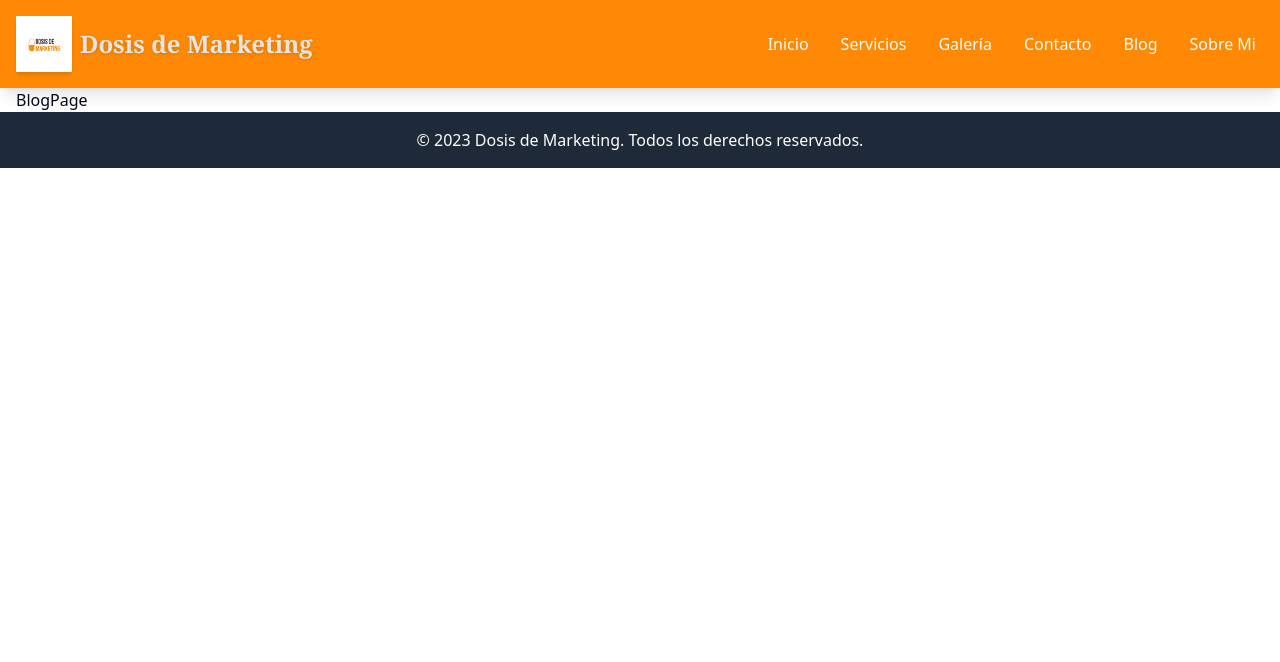
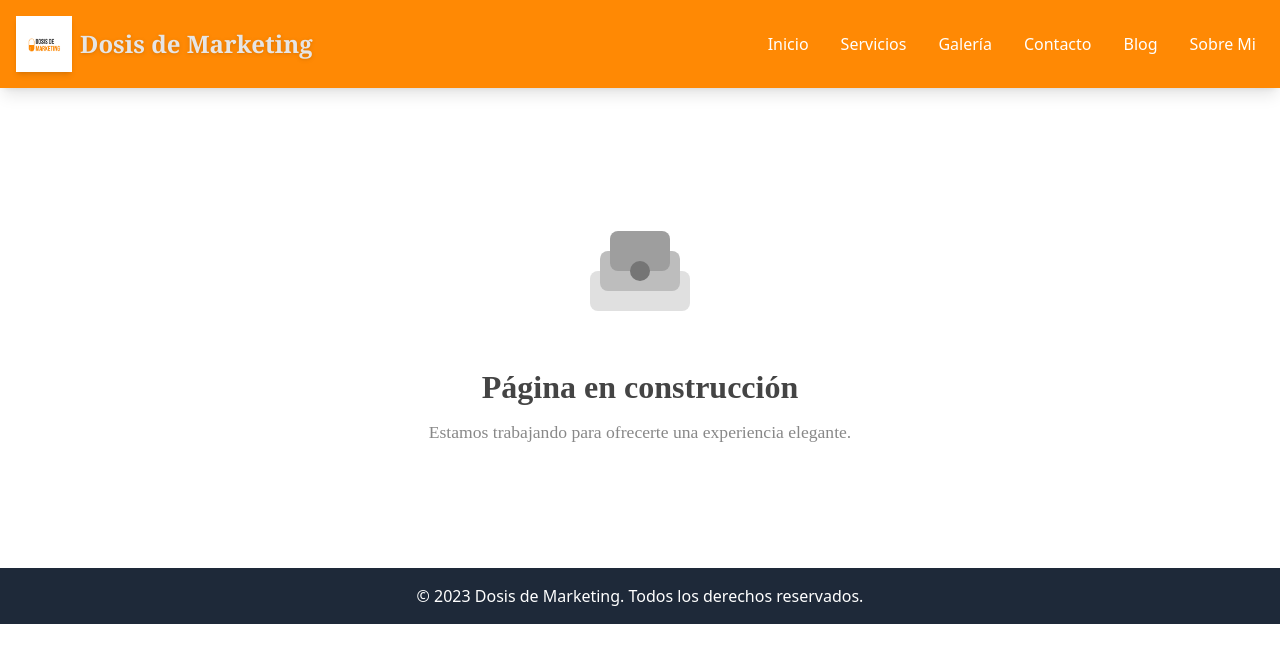
Before and after one commit to wgfs40/customer_contact, a Next.js app: page /blog in a window 1280 px wide. Shown: the top 662 px of the page. Built offline with nearby package versions, Linux system fonts and the light colour scheme.

Commit message:
Add ConstructionPage component and update About, Blog, Gallery, and Service pages to use it

```diff
--- /dev/null
+++ b/Components/customs/ConstructionPage.tsx
@@ -0,0 +1,43 @@
+const ConstructionPage = () => {
+  return (
+    <div
+      style={{
+        display: "flex",
+        flexDirection: "column",
+        alignItems: "center",
+        justifyContent: "center",
+        minHeight: "60vh",
+      }}
+    >
+      <svg width="120" height="120" viewBox="0 0 120 120" fill="none">
+        <rect x="10" y="60" width="100" height="40" rx="8" fill="#e0e0e0" />
+        <rect x="20" y="40" width="80" height="40" rx="8" fill="#bdbdbd" />
+        <rect x="30" y="20" width="60" height="40" rx="8" fill="#9e9e9e" />
+        <circle cx="60" cy="60" r="10" fill="#757575" />
+      </svg>
+      <h2
+        style={{
+          marginTop: "2rem",
+          fontFamily: "serif",
+          fontWeight: 600,
+          color: "#444",
+          fontSize: "2rem",
+        }}
+      >
+        Página en construcción
+      </h2>
+      <p
+        style={{
+          color: "#888",
+          fontSize: "1.1rem",
+          marginTop: "0.5rem",
+          fontFamily: "serif",
+        }}
+      >
+        Estamos trabajando para ofrecerte una experiencia elegante.
+      </p>
+    </div>
+  );
+};
+
+export default ConstructionPage;
--- a/app/(home)/about/page.tsx
+++ b/app/(home)/about/page.tsx
@@ -1,6 +1,14 @@
 "use client";
+
+import ConstructionPage from "@/Components/customs/ConstructionPage";
+
 const AboutPage = () => {
-  return <div>AboutPage</div>;
+  return (
+    <div>
+      {" "}
+      <ConstructionPage />
+    </div>
+  );
 };
 
 export default AboutPage;
--- a/app/(home)/blog/page.tsx
+++ b/app/(home)/blog/page.tsx
@@ -1,7 +1,14 @@
 "use client";
 
+import ConstructionPage from "@/Components/customs/ConstructionPage";
+
 const BlogPage = () => {
-  return <div>BlogPage</div>;
+  return (
+    <div>
+      {" "}
+      <ConstructionPage />
+    </div>
+  );
 };
 
 export default BlogPage;
--- a/app/(home)/gallery/page.tsx
+++ b/app/(home)/gallery/page.tsx
@@ -1,6 +1,13 @@
 "use client";
+
+import ConstructionPage from "@/Components/customs/ConstructionPage";
+
 const GalleryPage = () => {
-  return <div>GalleryPage</div>;
+  return (
+    <>
+      <ConstructionPage />
+    </>
+  );
 };
 
 export default GalleryPage;
--- a/app/(home)/services/page.tsx
+++ b/app/(home)/services/page.tsx
@@ -1,7 +1,14 @@
 "use client";
 
+import ConstructionPage from "@/Components/customs/ConstructionPage";
+
 const ServicePage = () => {
-  return <div>ServicePage</div>;
+  return (
+    <div>
+      {" "}
+      <ConstructionPage />
+    </div>
+  );
 };
 
 export default ServicePage;
```
